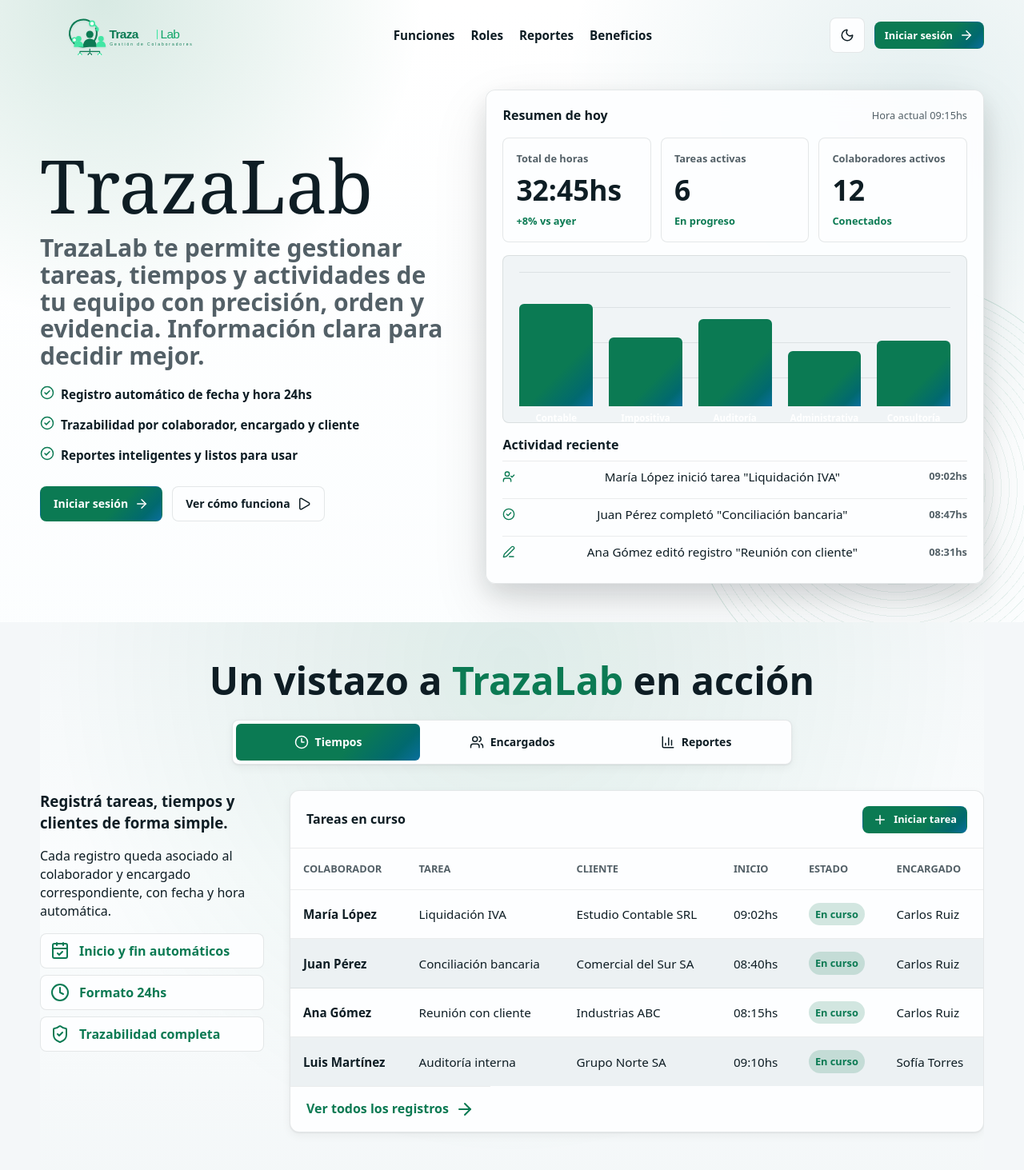
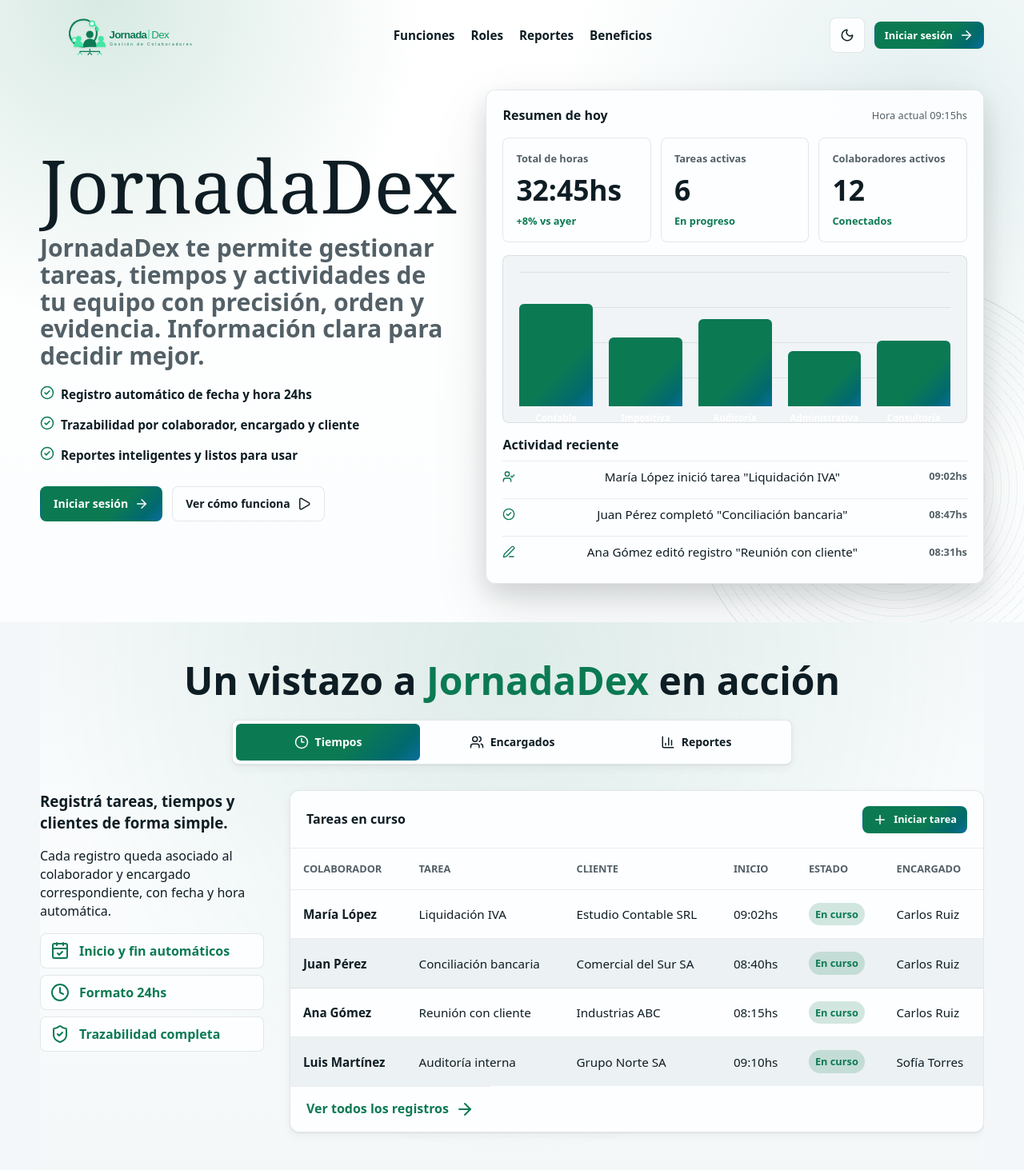
Before and after one commit to Abalito04/JornadaDex, a Flask app: page / in a window 1280 px wide. Shown: the top 1463 px of the page at 80% size. Run offline with Flask 3, Linux system fonts and the light colour scheme; data that the repository does not hold is empty; some libraries are stand-ins or nearby versions; some web fonts are replaced.

Commit message:
cambio de nombre

```diff
--- a/app/__init__.py
+++ b/app/__init__.py
@@ -166,7 +166,7 @@ def bootstrap_platform_admin():
 
     username = clean_env_value(os.getenv("DEVELOPER_USERNAME"))
     password = clean_env_value(os.getenv("DEVELOPER_PASSWORD"))
-    email = clean_env_value(os.getenv("DEVELOPER_EMAIL")) or "developer@trazalab.local"
+    email = clean_env_value(os.getenv("DEVELOPER_EMAIL")) or "developer@jornadadex.local"
     if not username or not password:
         return
     username = username.strip().lower()
@@ -185,9 +185,9 @@ def bootstrap_platform_admin():
         db.session.commit()
         return
 
-    company = Company.query.filter_by(name="TrazaLab Developer").first()
+    company = Company.query.filter_by(name="JornadaDex Developer").first()
     if not company:
-        company = Company(name="TrazaLab Developer", active=True)
+        company = Company(name="JornadaDex Developer", active=True)
         db.session.add(company)
         db.session.flush()
 
--- a/app/cli.py
+++ b/app/cli.py
@@ -43,9 +43,9 @@ def create_developer(username, email, password):
     from app.models import Company, User
 
     db.create_all()
-    company = Company.query.filter_by(name="TrazaLab Developer").first()
+    company = Company.query.filter_by(name="JornadaDex Developer").first()
     if not company:
-        company = Company(name="TrazaLab Developer", active=True)
+        company = Company(name="JornadaDex Developer", active=True)
         db.session.add(company)
         db.session.flush()
 
--- a/app/static/js/app.js
+++ b/app/static/js/app.js
@@ -12,7 +12,7 @@ const timeBudgetInputs = document.querySelectorAll("[data-time-budget-input]");
 const currencyInputs = document.querySelectorAll("[data-currency-input]");
 const sortableTables = document.querySelectorAll("[data-sortable-table]");
 const root = document.documentElement;
-const themeStorageKey = "trazalab-theme";
+const themeStorageKey = "jornadadex-theme";
 
 let themePreference = localStorage.getItem(themeStorageKey) || "system";
 
--- a/app/templates/auth/login.html
+++ b/app/templates/auth/login.html
@@ -4,11 +4,11 @@
 <section class="auth-shell">
   <div class="auth-copy">
     <div class="auth-logo-card">
-      <img class="logo-light" src="{{ url_for('static', filename='img/trazalab-logo.svg') }}" alt="TrazaLab Gestión de Colaboradores">
-      <img class="logo-dark" src="{{ url_for('static', filename='img/trazalab-logo-dark.svg') }}" alt="TrazaLab Gestión de Colaboradores">
+      <img class="logo-light" src="{{ url_for('static', filename='img/jornadadex-logo.svg') }}" alt="JornadaDex Gestión de Colaboradores">
+      <img class="logo-dark" src="{{ url_for('static', filename='img/jornadadex-logo-dark.svg') }}" alt="JornadaDex Gestión de Colaboradores">
     </div>
     <span class="auth-eyebrow">Gestión y trazabilidad empresarial</span>
-    <h1>TrazaLab</h1>
+    <h1>JornadaDex</h1>
     <p>Control de tareas, tiempos, clientes contables y evidencia operativa para equipos administrativos.</p>
     <div class="auth-points">
       <span><i data-lucide="timer"></i>Registro automático de horarios</span>
--- a/app/templates/auth/signup.html
+++ b/app/templates/auth/signup.html
@@ -4,8 +4,8 @@
 <section class="auth-shell signup-shell">
   <div class="auth-copy">
     <div class="auth-logo-card">
-      <img class="logo-light" src="{{ url_for('static', filename='img/trazalab-logo.svg') }}" alt="TrazaLab Gestión de Colaboradores">
-      <img class="logo-dark" src="{{ url_for('static', filename='img/trazalab-logo-dark.svg') }}" alt="TrazaLab Gestión de Colaboradores">
+      <img class="logo-light" src="{{ url_for('static', filename='img/jornadadex-logo.svg') }}" alt="JornadaDex Gestión de Colaboradores">
+      <img class="logo-dark" src="{{ url_for('static', filename='img/jornadadex-logo-dark.svg') }}" alt="JornadaDex Gestión de Colaboradores">
     </div>
     <span class="auth-eyebrow">Nueva cuenta</span>
     <h1>Crear empresa</h1>
--- a/app/templates/base.html
+++ b/app/templates/base.html
@@ -3,7 +3,7 @@
 <head>
   <meta charset="utf-8">
   <meta name="viewport" content="width=device-width, initial-scale=1">
-  <title>{% block title %}TrazaLab{% endblock %}</title>
+  <title>{% block title %}JornadaDex{% endblock %}</title>
   <link rel="preconnect" href="https://api.fontshare.com">
   <link rel="preconnect" href="https://fonts.googleapis.com">
   <link rel="preconnect" href="https://fonts.gstatic.com" crossorigin>
@@ -11,7 +11,7 @@
   <link href="https://fonts.googleapis.com/css2?family=Instrument+Serif:ital@0;1&display=swap" rel="stylesheet">
   <script>
     (function () {
-      var storedTheme = localStorage.getItem("trazalab-theme");
+      var storedTheme = localStorage.getItem("jornadadex-theme");
       var prefersDark = window.matchMedia && window.matchMedia("(prefers-color-scheme: dark)").matches;
       var theme = storedTheme || (prefersDark ? "dark" : "light");
       document.documentElement.dataset.theme = theme;
@@ -33,8 +33,8 @@
     <aside class="sidebar" aria-label="Navegacion principal">
       <a class="brand" href="{{ url_for('platform.companies') if is_platform_admin() else url_for('dashboard.index') }}">
         <span class="brand-logo-frame">
-          <img class="logo-light" src="{{ url_for('static', filename='img/trazalab-logo.svg') }}" alt="TrazaLab">
-          <img class="logo-dark" src="{{ url_for('static', filename='img/trazalab-logo-dark.svg') }}" alt="TrazaLab">
+          <img class="logo-light" src="{{ url_for('static', filename='img/jornadadex-logo.svg') }}" alt="JornadaDex">
+          <img class="logo-dark" src="{{ url_for('static', filename='img/jornadadex-logo-dark.svg') }}" alt="JornadaDex">
         </span>
       </a>
 
--- a/app/templates/landing.html
+++ b/app/templates/landing.html
@@ -1,12 +1,12 @@
 {% extends "base.html" %}
-{% block title %}TrazaLab | Gestión y trazabilidad empresarial{% endblock %}
+{% block title %}JornadaDex | Gestión y trazabilidad empresarial{% endblock %}
 {% block content %}
 <section class="landing-page landing-v2">
   <section class="landing-hero-band">
     <header class="landing-nav landing-container">
-      <a class="landing-brand" href="{{ url_for('dashboard.landing') }}" aria-label="TrazaLab">
-        <img class="logo-light" src="{{ url_for('static', filename='img/trazalab-logo.svg') }}" alt="TrazaLab">
-        <img class="logo-dark" src="{{ url_for('static', filename='img/trazalab-logo-dark.svg') }}" alt="TrazaLab">
+      <a class="landing-brand" href="{{ url_for('dashboard.landing') }}" aria-label="JornadaDex">
+        <img class="logo-light" src="{{ url_for('static', filename='img/jornadadex-logo.svg') }}" alt="JornadaDex">
+        <img class="logo-dark" src="{{ url_for('static', filename='img/jornadadex-logo-dark.svg') }}" alt="JornadaDex">
       </a>
       <nav class="landing-menu" aria-label="Secciones">
         <a href="#funciones">Funciones</a>
@@ -28,9 +28,9 @@
 
     <div class="landing-hero landing-container">
       <div class="landing-copy">
-        <h1>TrazaLab</h1>
+        <h1>JornadaDex</h1>
         <p class="landing-lead">
-          TrazaLab te permite gestionar tareas, tiempos y actividades de tu equipo con precisión, orden y evidencia.
+          JornadaDex te permite gestionar tareas, tiempos y actividades de tu equipo con precisión, orden y evidencia.
           Información clara para decidir mejor.
         </p>
         <div class="landing-checks">
@@ -48,7 +48,7 @@
         </div>
       </div>
 
-      <div class="hero-dashboard" aria-label="Vista resumen de TrazaLab">
+      <div class="hero-dashboard" aria-label="Vista resumen de JornadaDex">
         <div class="hero-dashboard-head">
           <strong>Resumen de hoy</strong>
           <span>Hora actual 09:15hs</span>
@@ -78,7 +78,7 @@
 
   <section class="landing-demo landing-container" id="funciones">
     <div class="center-title">
-      <h2>Un vistazo a <span>TrazaLab</span> en acción</h2>
+      <h2>Un vistazo a <span>JornadaDex</span> en acción</h2>
     </div>
     <div class="demo-tabs" role="tablist" aria-label="Vista previa">
       <button class="active" type="button" data-preview-tab="tiempos"><i data-lucide="clock-3"></i>Tiempos</button>
@@ -172,7 +172,7 @@
   <section class="landing-evidence landing-container" id="reportes">
     <div>
       <h2>Evidencia clara, <span>decisiones seguras</span></h2>
-      <p>TrazaLab convierte la actividad diaria en información valiosa y auditable. Todo queda registrado: quién, qué, cuándo y por cuánto tiempo.</p>
+      <p>JornadaDex convierte la actividad diaria en información valiosa y auditable. Todo queda registrado: quién, qué, cuándo y por cuánto tiempo.</p>
       <div class="evidence-points">
         <span><i data-lucide="user-check"></i>Trazabilidad completa</span>
         <span><i data-lucide="shield-check"></i>Información confiable</span>
@@ -212,8 +212,8 @@
 
   <section class="final-cta landing-container" id="beneficios">
     <div class="final-logo">
-      <img class="logo-light" src="{{ url_for('static', filename='img/trazalab-logo.svg') }}" alt="TrazaLab">
-      <img class="logo-dark" src="{{ url_for('static', filename='img/trazalab-logo-dark.svg') }}" alt="TrazaLab">
+      <img class="logo-light" src="{{ url_for('static', filename='img/jornadadex-logo.svg') }}" alt="JornadaDex">
+      <img class="logo-dark" src="{{ url_for('static', filename='img/jornadadex-logo-dark.svg') }}" alt="JornadaDex">
     </div>
     <div>
       <h2>Listo para llevar el control de tu equipo al siguiente nivel.</h2>
@@ -232,7 +232,7 @@
       <a href="{{ url_for('dashboard.privacy_policy') }}">Privacidad</a>
       <a href="{{ url_for('dashboard.terms_conditions') }}">Términos</a>
     </nav>
-    <span>© 2026 TrazaLab · Todos los derechos reservados.</span>
+    <span>© 2026 JornadaDex · Todos los derechos reservados.</span>
   </footer>
 </section>
 {% endblock %}
```
Also changed, not shown: app/templates/legal/privacy_policy.html (+5 -5 lines), app/templates/legal/terms_conditions.html (+6 -6 lines), README.md, app/static/img/jornadadex-logo-dark.svg, app/static/img/jornadadex-logo.svg.
